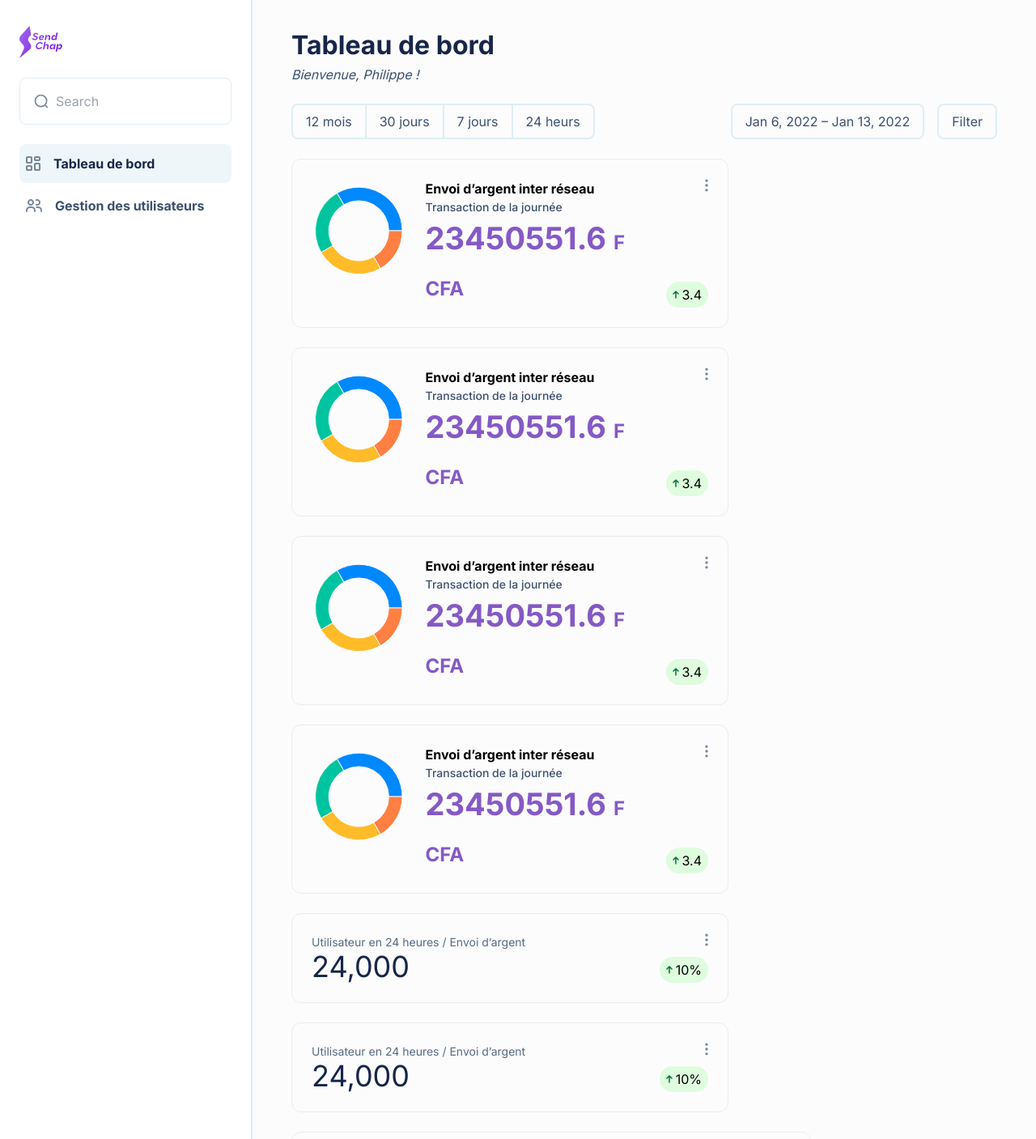
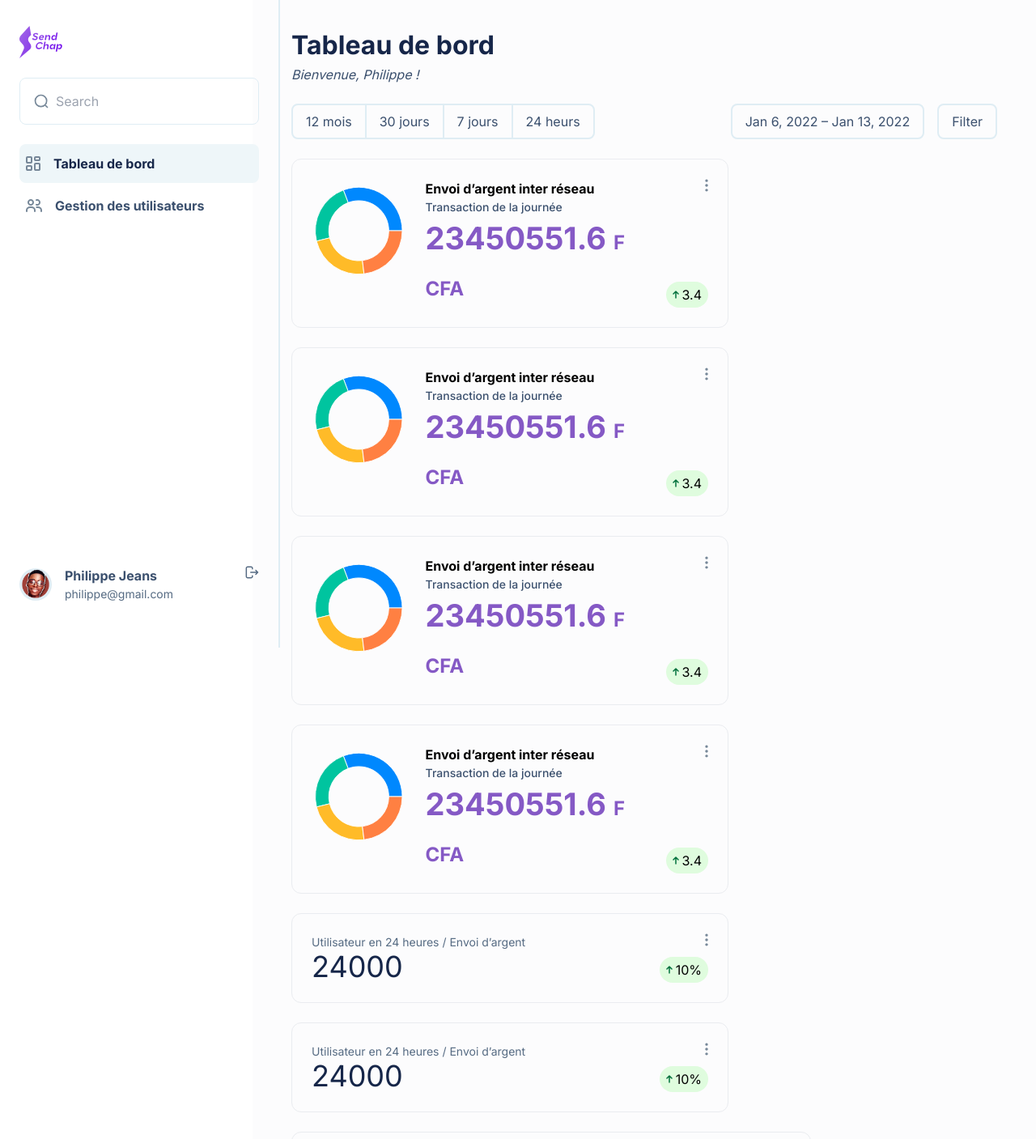
Before and after one commit to amadoucodeur/sendchap-dashboard, a Next.js app: page / in a window 1280 px wide. Shown: the top 1407 px of the page at 81% size. Built offline with nearby package versions, Linux system fonts and the light colour scheme.

Commit message:
ajustements

```diff
--- a/app/(dashboard)/page.tsx
+++ b/app/(dashboard)/page.tsx
@@ -9,12 +9,34 @@ export default function Home() {
   return (
     <div>
       <div className="flex gap-6 flex-wrap w-[1128px ">
-        <DiagrameCard />
-        <DiagrameCard />
-        <DiagrameCard />
-        <DiagrameCard />
-        <ResumeCard />
-        <ResumeCard />
+        <DiagrameCard
+          tittle="Envoi d’argent inter réseau"
+          description="Transaction de la journée"
+          value="23450551.6"
+        />
+        <DiagrameCard
+          tittle="Envoi d’argent inter réseau"
+          description="Transaction de la journée"
+          value="23450551.6"
+        />
+        <DiagrameCard
+          tittle="Envoi d’argent inter réseau"
+          description="Transaction de la journée"
+          value="23450551.6"
+        />
+        <DiagrameCard
+          tittle="Envoi d’argent inter réseau"
+          description="Transaction de la journée"
+          value="23450551.6"
+        />
+        <ResumeCard
+          text={"Utilisateur en 24 heures / Envoi d’argent"}
+          value={24000}
+        />
+        <ResumeCard
+          text={"Utilisateur en 24 heures / Envoi d’argent"}
+          value={24000}
+        />
         <BarsCards />
         <TransactionCard />
       </div>
--- a/components/DiagrameCard.tsx
+++ b/components/DiagrameCard.tsx
@@ -2,19 +2,34 @@ import React from "react";
 import MyPieChart from "./MyPieChart";
 import { IconFlechUp, IconOption } from "./ui/icons";
 
-export default function DiagrameCard() {
+type Props = {
+  tittle: string;
+  value: string;
+  description: string;
+};
+
+const data = [
+  { name: "Wave", value: 400 },
+  { name: "Orange", value: 300 },
+  { name: "MTN", value: 300 },
+  { name: "Moov", value: 300 },
+];
+const COLORS = ["#0088FE", "#00C49F", "#FFBB28", "#FF8042"];
+
+
+export default function DiagrameCard({tittle, value, description}: Props) {
   return (
     <div className="flex gap-6 p-6 border-[1px] border-solid border-[#EAECF0] rounded-xl w-[540px]">
-      <MyPieChart />
+      <MyPieChart  data={data} COLORS={COLORS}/>
       <div className="flex flex-col justify-between">
         <p className="text-[##162649] font-[700] text-[16px]">
-          Envoi d’argent inter réseau
+          {tittle}
         </p>
         <p className="text-[#3B506E] font-[500] text-[14px]">
-          Transaction de la journée
+          {description}
         </p>
         <p className="text-[#8559C5] font-[700] text-[38px]">
-          23450551.6 <span className="text-[24px]">F CFA</span>
+          {value} <span className="text-[24px]">F CFA</span>
         </p>
       </div>
       <div className="flex flex-col justify-between items-end">
--- a/components/MyPieChart.tsx
+++ b/components/MyPieChart.tsx
@@ -1,22 +1,15 @@
 "use client";
-import React, { PureComponent } from "react";
-import { PieChart, Pie, Sector, Cell, ResponsiveContainer } from "recharts";
+import { PieChart, Pie, Cell } from "recharts";
 
-const data = [
-  { name: "Group A", value: 400 },
-  { name: "Group B", value: 300 },
-  { name: "Group C", value: 300 },
-  { name: "Group D", value: 200 },
-];
-const COLORS = ["#0088FE", "#00C49F", "#FFBB28", "#FF8042"];
+type Props = {
+  data: any;
+  COLORS: any;
+};
 
-export default class MyPieChart extends PureComponent {
-  static demoUrl =
-    "https://codesandbox.io/s/pie-chart-with-padding-angle-7ux0o";
 
-  render() {
+export default function MyPieChart({data, COLORS}: Props) {
   return (
-      <PieChart width={128} height={128} onMouseEnter={this.onPieEnter}>
+    <PieChart width={128} height={128}>
       <Pie
         data={data}
         cx={128 / 2 - 5}
@@ -34,4 +27,3 @@ export default class MyPieChart extends PureComponent {
     </PieChart>
   );
 }
-}
--- a/components/ResumeCard.tsx
+++ b/components/ResumeCard.tsx
@@ -1,12 +1,17 @@
 import React from "react";
 import { IconFlechUp, IconOption } from "./ui/icons";
 
-export default function ResumeCard() {
+type Props = {
+  text: string;
+  value: number;
+}
+
+export default function ResumeCard({text, value}: Props) {
   return (
     <div className="flex gap-6 p-6 border-[1px] border-solid border-[#EAECF0] rounded-xl w-[540px] justify-between">
       <div className="">
-        <p className="text-[#566B83] text-[14px]">Utilisateur en 24 heures / Envoi d’argent</p>
-        <p className="text-[#162649] text-4xl">24,000</p>
+        <p className="text-[#566B83] text-[14px]">{text}</p>
+        <p className="text-[#162649] text-4xl">{value}</p>
       </div>
       <div className="flex flex-col justify-between items-end">
         <IconOption />
--- a/components/SideBarNavigation.tsx
+++ b/components/SideBarNavigation.tsx
@@ -7,7 +7,7 @@ import Footer from "./Footer";
 
 export default function SideBarNavigation() {
   return (
-    <div className="flex flex-col gap-6 p-6 border-r-2 border-[#DFEDF4] h-full pt-8 justify-between">
+    <div className="flex flex-col gap-6 p-6 border-r-2 border-[#DFEDF4] h-full pt-8 justify-between fixed top-0 left-0 ">
       <div className="flex flex-col gap-6">
         <Logo />
         <SearchInput />
@@ -30,6 +30,7 @@ export default function SideBarNavigation() {
         </div>
       </div>
 
+
       <Footer />
     </div>
   );
```
Also changed, not shown: components/MyBarChart.tsx (+0 -10 lines). Lines whose indentation alone changed are shown as unchanged.
